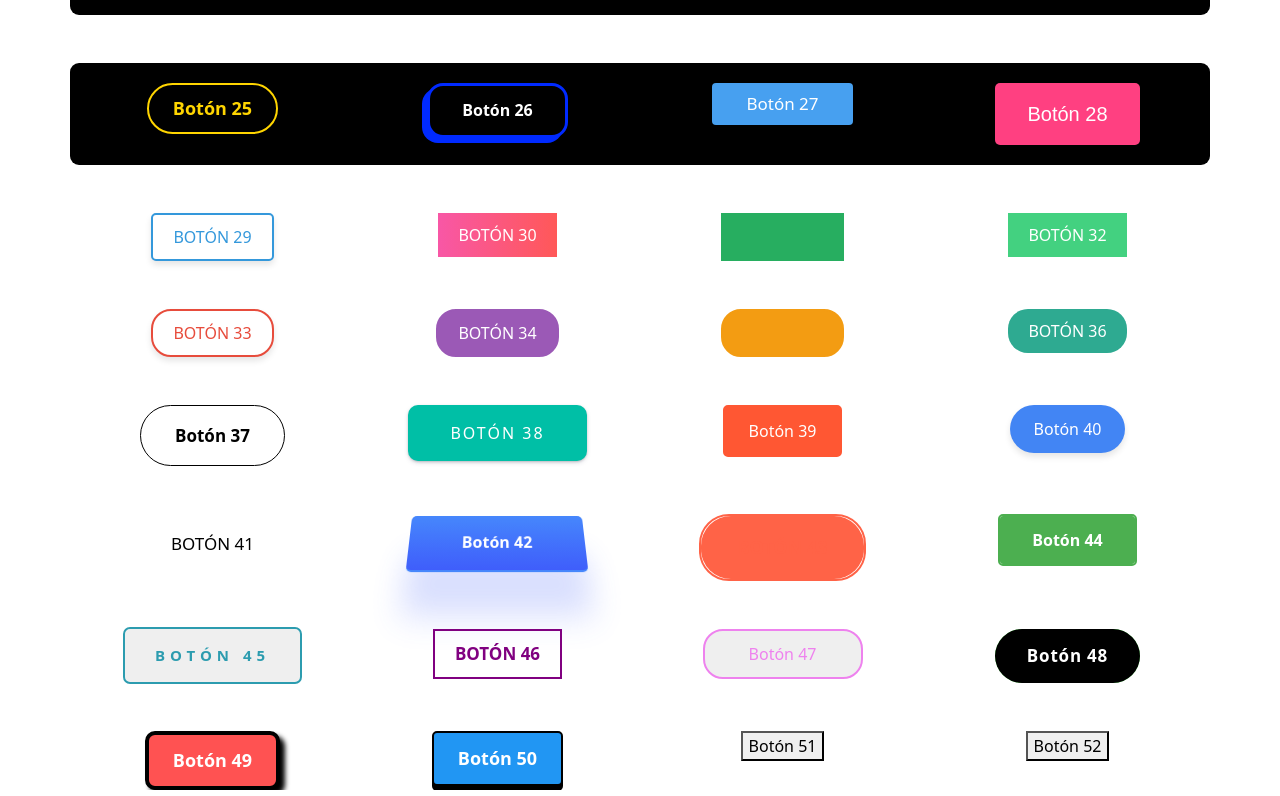
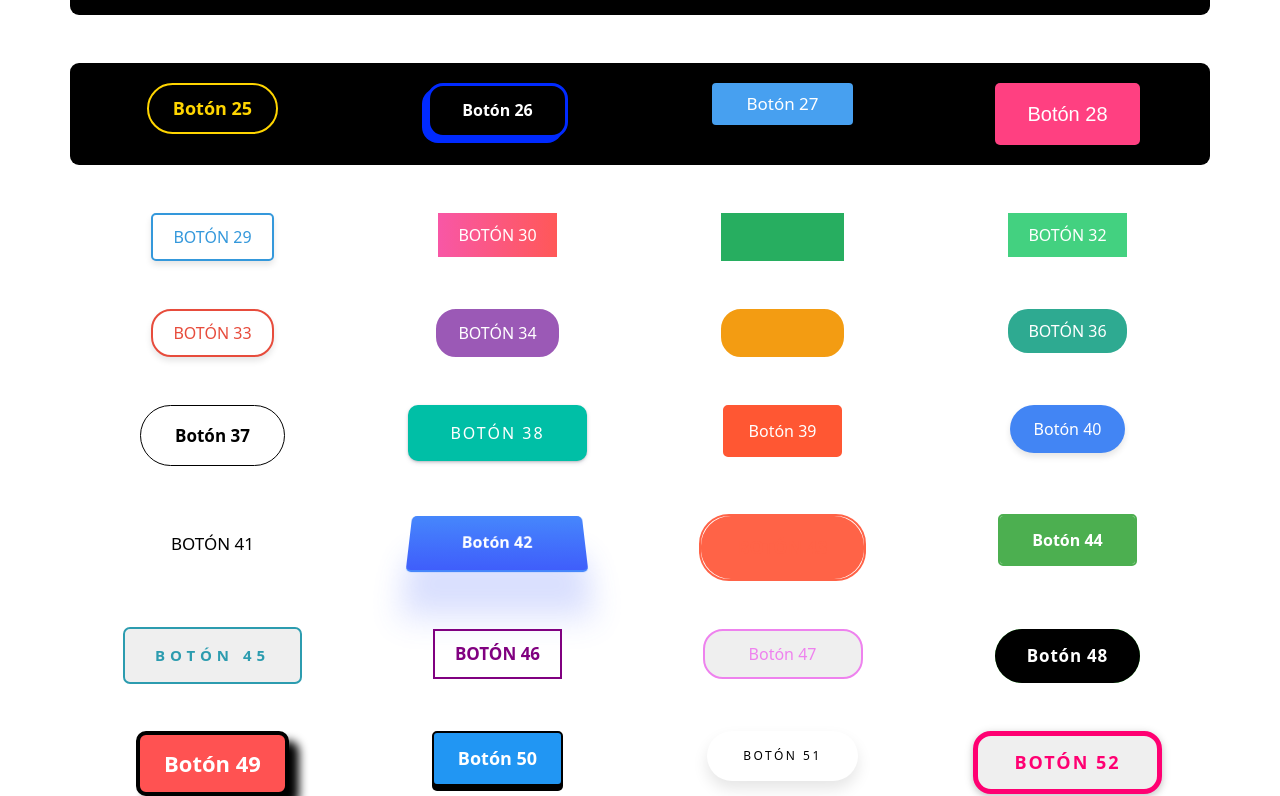
Before and after one commit to EduardoHernandezGuzman/botones-de-prueba-1, a website: page index.html in a window 1280 px wide. Shown: the part 717-1513 px from the top of the page. Drawn offline with nearby package versions, Linux system fonts and the light colour scheme.

Commit message:
Añadidos botones 51 y 52

```diff
--- a/styles.css
+++ b/styles.css
@@ -1443,7 +1443,7 @@
 /* BOTÓN 49 */
 #boton49 {
   padding: 12px 24px;
-  font-size: 18px;
+  font-size: 22px;
   font-weight: bold;
   text-align: center;
   text-decoration: none;
@@ -1451,14 +1451,14 @@
   background-color: #ff5252;
   border: 4px solid #000;
   border-radius: 10px;
-  box-shadow: 5px 5px 5px #000;
+  box-shadow: 10px 10px 10px #000;
   transition: transform 0.3s, box-shadow 0.3s;
   cursor: pointer;
 }
 
 #boton49:hover {
   transform: translateY(-3px);
-  box-shadow: 0px 8px 0px #ff5252;
+  box-shadow: 2px 2px 2px #ff5252;
 }
 
 #boton49:active {
@@ -1486,7 +1486,7 @@
 
 #boton50:hover {
   transform: translateY(-3px);
-  box-shadow: 0px 8px 0px #2196F3;
+  box-shadow: 0px 8px 0px #071b2c;
 }
 
 #boton50:active {
@@ -1494,3 +1494,84 @@
   box-shadow: none;
   transform: translateY(2px);
 }
+
+/* BOTÓN 51 */
+#boton51 {
+  padding: 1.3em 3em;
+  font-size: 12px;
+  text-transform: uppercase;
+  letter-spacing: 2.5px;
+  font-weight: 500;
+  color: #000;
+  background-color: #fff;
+  border: none;
+  border-radius: 45px;
+  box-shadow: 0px 8px 15px rgba(0, 0, 0, 0.1);
+  transition: all 0.3s ease 0s;
+  cursor: pointer;
+  outline: none;
+}
+
+#boton51:hover {
+  background-color: #23c483;
+  box-shadow: 0px 15px 20px rgba(46, 229, 157, 0.4);
+  color: #fff;
+  transform: translateY(-7px);
+}
+
+#boton51:active {
+  transform: translateY(-1px);
+}
+
+
+/* BOTÓN 52 */
+#boton52 {
+  font-size: 18px;
+  letter-spacing: 2px;
+  text-transform: uppercase;
+  display: inline-block;
+  text-align: center;
+  font-weight: bold;
+  padding: 0.7em 2em;
+  border: 5px solid #FF0072;
+  border-radius: 2px;
+  position: relative;
+  box-shadow: 0 2px 10px rgba(0, 0, 0, 0.16), 0 3px 6px rgba(0, 0, 0, 0.1);
+  color: #FF0072;
+  text-decoration: none;
+  transition: 0.3s ease all;
+  z-index: 1;
+  border-radius: 18px;
+}
+
+#boton52:before {
+  transition: 0.5s all ease;
+  position: absolute;
+  top: 0;
+  left: 50%;
+  right: 50%;
+  bottom: 0;
+  opacity: 0;
+  content: '';
+  background-color: #FF0072;
+  z-index: -1;
+  border-radius: 8px;
+}
+
+#boton52:hover, #boton52:focus {
+  color: white;
+  border-radius: 8px;
+}
+
+#boton52:hover:before, #boton52:focus:before {
+  transition: 0.5s all ease;
+  left: 0;
+  right: 0;
+  opacity: 1;
+  border-radius: 8px;
+}
+
+#boton52:active {
+  transform: scale(0.9);
+  border-radius: 8px;
+}
```
